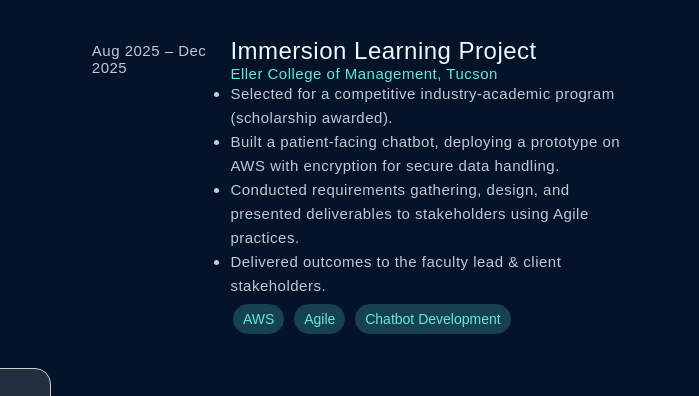
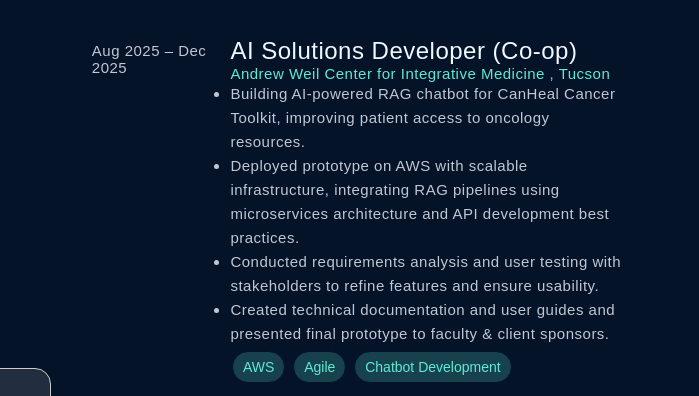
Before and after one commit to Harsh7115/Portfolio, a plain HTML site: page index.html in a window 1280 px wide. Shown: the part 348-744 px from the top of the page, 581-1280 px from the left. Drawn offline with Linux system fonts and the light colour scheme.

Commit message:
Update index.html

```diff
--- a/index.html
+++ b/index.html
@@ -66,13 +66,13 @@
           <div class="block">
             <div class="section-20 grey"><p>Aug 2025 – Dec 2025</p></div>
             <div class="section-80">
-              <p class="role">Immersion Learning Project</p>
-              <p class="company">Eller College of Management, Tucson</p>
+              <p class="role">AI Solutions Developer (Co-op)</p>
+              <p class="company">Andrew Weil Center for Integrative Medicine , Tucson</p>
               <ul class="description grey">
-                <li>Selected for a competitive industry-academic program (scholarship awarded).</li>
-                <li>Built a patient-facing chatbot, deploying a prototype on AWS with encryption for secure data handling.</li>
-                <li>Conducted requirements gathering, design, and presented deliverables to stakeholders using Agile practices.</li>
-                <li>Delivered outcomes to the faculty lead & client stakeholders.</li>
+                <li>Building AI-powered RAG chatbot for CanHeal Cancer Toolkit, improving patient access to oncology resources.</li>
+                <li>Deployed prototype on AWS with scalable infrastructure, integrating RAG pipelines using microservices architecture and API development best practices.</li>
+                <li>Conducted requirements analysis and user testing with stakeholders to refine features and ensure usability.</li>
+                <li>Created technical documentation and user guides and presented final prototype to faculty & client sponsors.</li>
               </ul>
               <button class="rounded-button">AWS</button>
               <button class="rounded-button">Agile</button>
@@ -88,8 +88,8 @@
               <p class="company">University of Arizona, Tucson</p>
               <ul class="description grey">
                 <li>Assisted in implementing low-level OS modules, process scheduling, and inter-process communication in C.</li>
-                <li>Guided debugging of concurrency issues (race conditions, deadlocks), ensuring stable system performance.</li>
-                <li>Supported course delivery through code reviews, lab assistance, and reinforcing industry-standard practices.</li>
+                <li>Guided debugging of concurrency issues - race conditions and deadlocks, ensuring stable system performance.</li>
+                <li>Supported course delivery through code reviews, lab assistance, and reinforcing industry-standard practices with attention to detail and collaboration.</li>
               </ul>
               <button class="rounded-button">C</button>
               <button class="rounded-button">Operating Systems</button>
```
